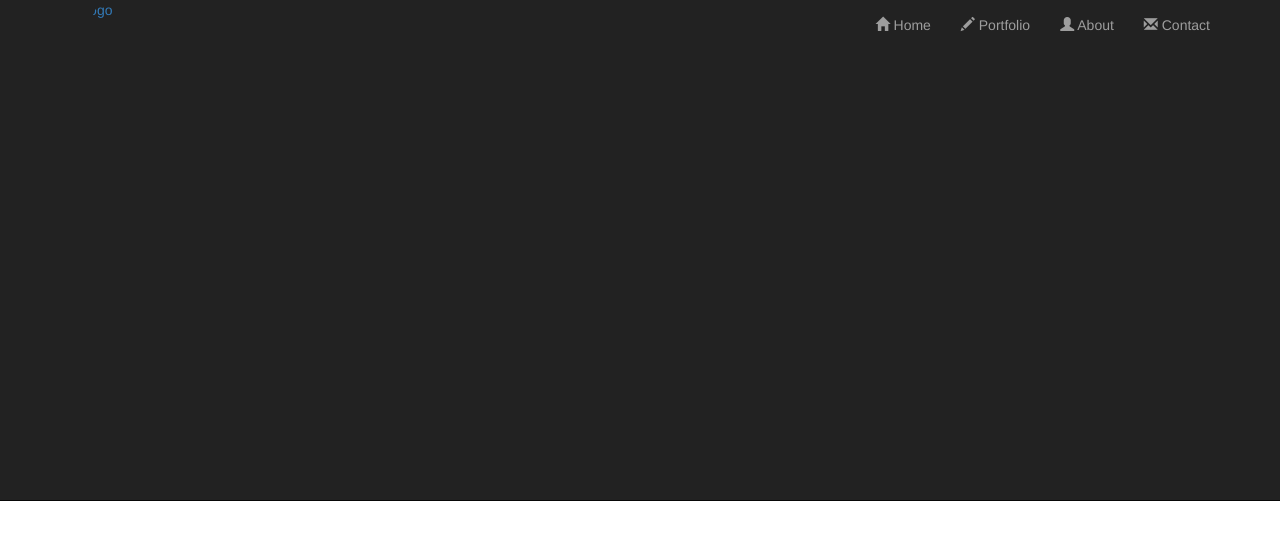
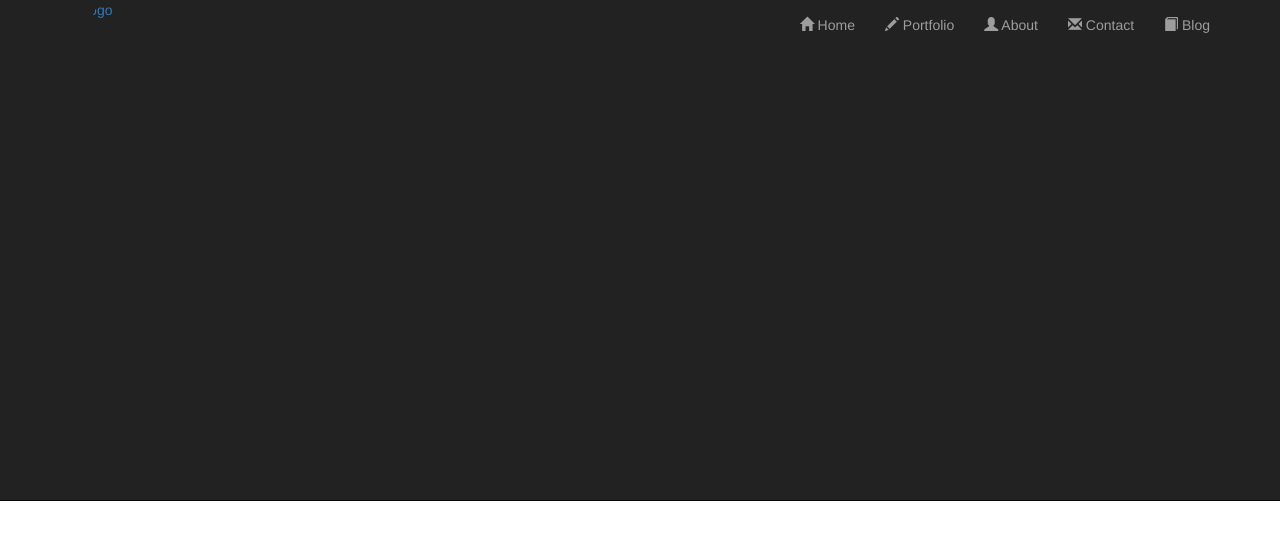
Before and after one commit to Nedu/old.nedu.github.io, a Jekyll site: the page built from blog/index.html, in a window 1280 px wide. Shown: the top 540 px of the page. Built offline with Jekyll 4.4.1, drawn with Linux system fonts in a browser that asks for light colours; nearby versions of some CDN libraries; the list of posts is cut into pages by our own code.

Commit message:
Update header.html

```diff
--- a/_includes/header.html
+++ b/_includes/header.html
@@ -22,6 +22,7 @@
       				    </li> -->
       				    <li class="{{ page.about }}"><a href="/about" title="Nedu Robert"><span class="glyphicon glyphicon-user"></span> About</a></li>
       				    <li class="{{ page.contact }}"><a href="/contact" title="Contact"><span class="glyphicon glyphicon-envelope"></span> Contact</a></li>
+				    <li class="{{ page.blog }}"><a href="/blog" title="Blog"><span class="glyphicon glyphicon-book"></span> Blog</a></li>
     			      </ul>
   			    </div>
   		    </div>
```
